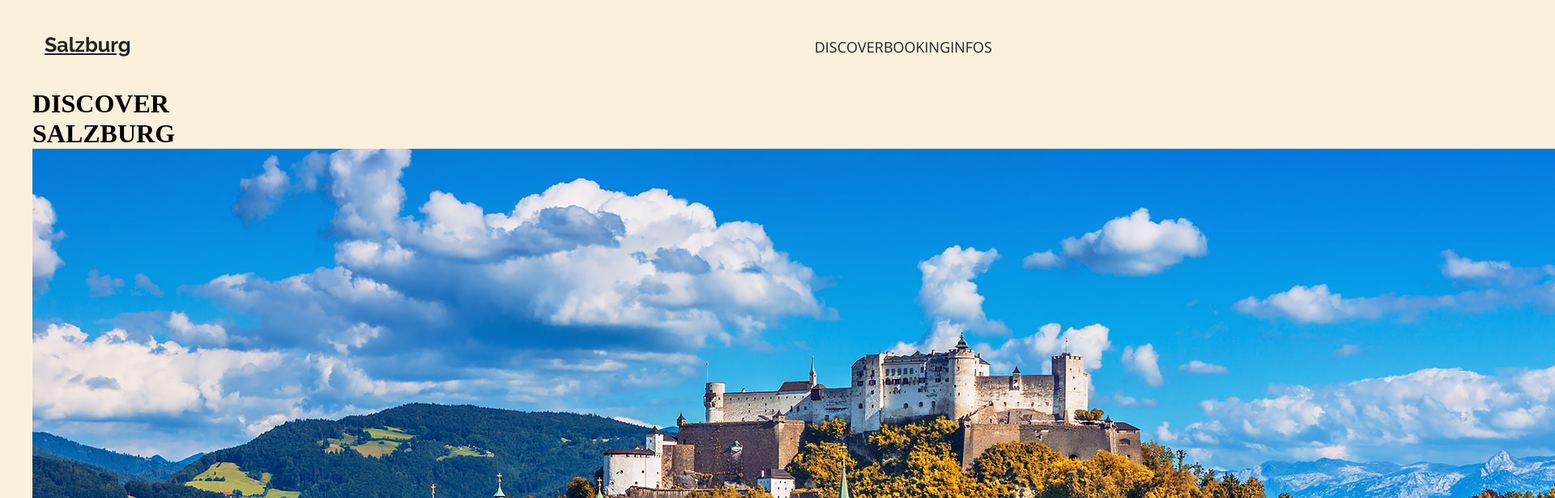
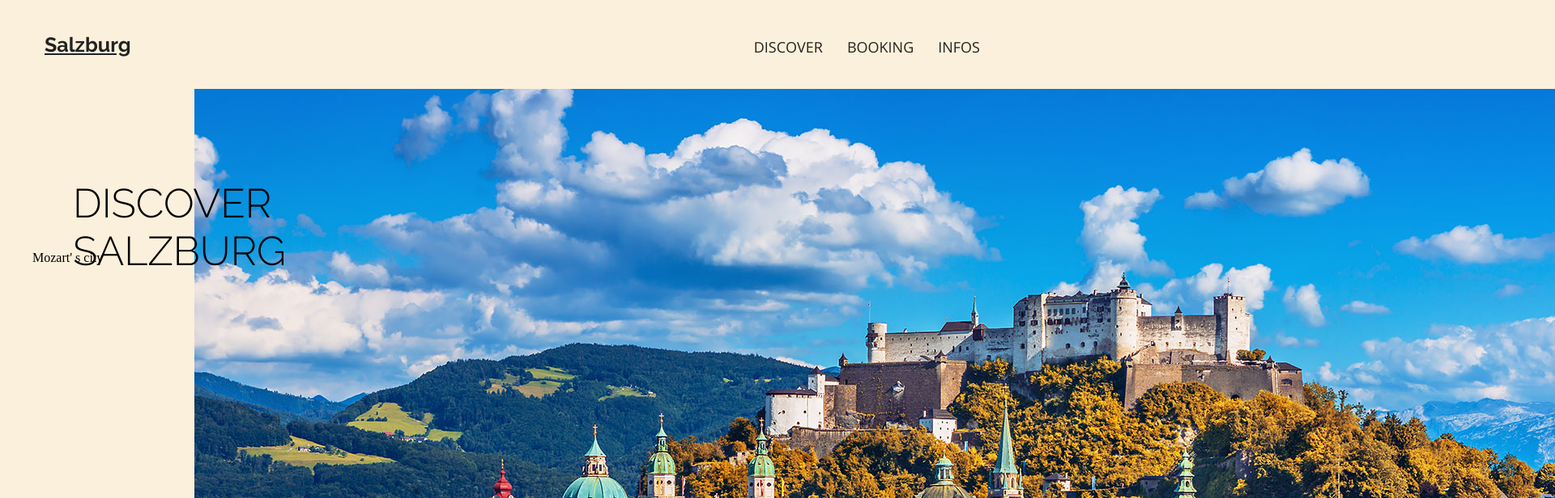
Before and after one commit to Pascal1494/quizz, a plain HTML site: page design assymetrique/index.html in a window 1280 px wide. Shown: the top 616 px of the page at 81% size, 1920 px wide, since content can reach past the window. Drawn offline with nearby package versions, Linux system fonts and the light colour scheme.

Commit message:
first commit

```diff
--- a/design assymetrique/style.css
+++ b/design assymetrique/style.css
@@ -34,4 +34,22 @@ nav a:nth-child(1) {
 }
 nav a:not(:nth-child(1)) {
     font-size: 18px;
+    margin: 0 15px;
 }
+
+.home {
+    max-width: 1000px;
+    height: 200px;
+    margin-left: auto;
+    position: relative;
+}
+
+.home h1 {
+    font-family: raleway, sans-serif;
+    font-weight: 300;
+    position: absolute;
+    bottom: -80px;
+    left: -200px;
+    font-size: 50px;
+    padding: 50px;
+}
```
